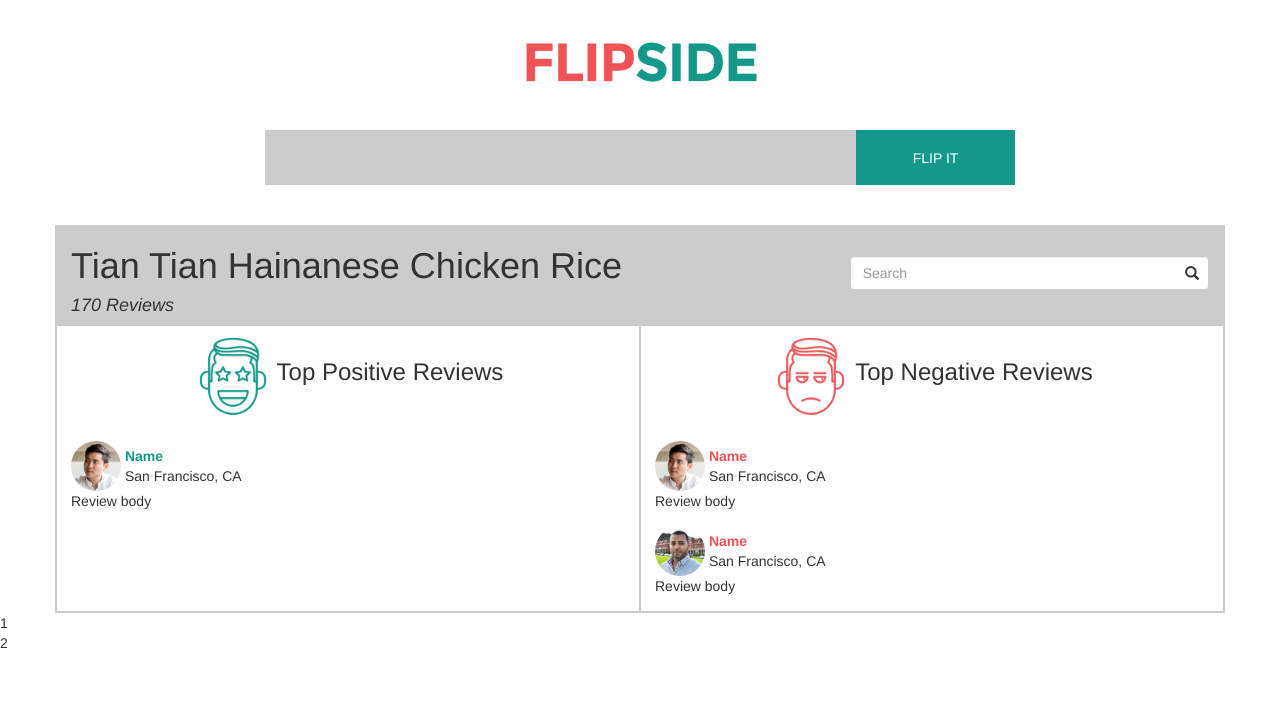
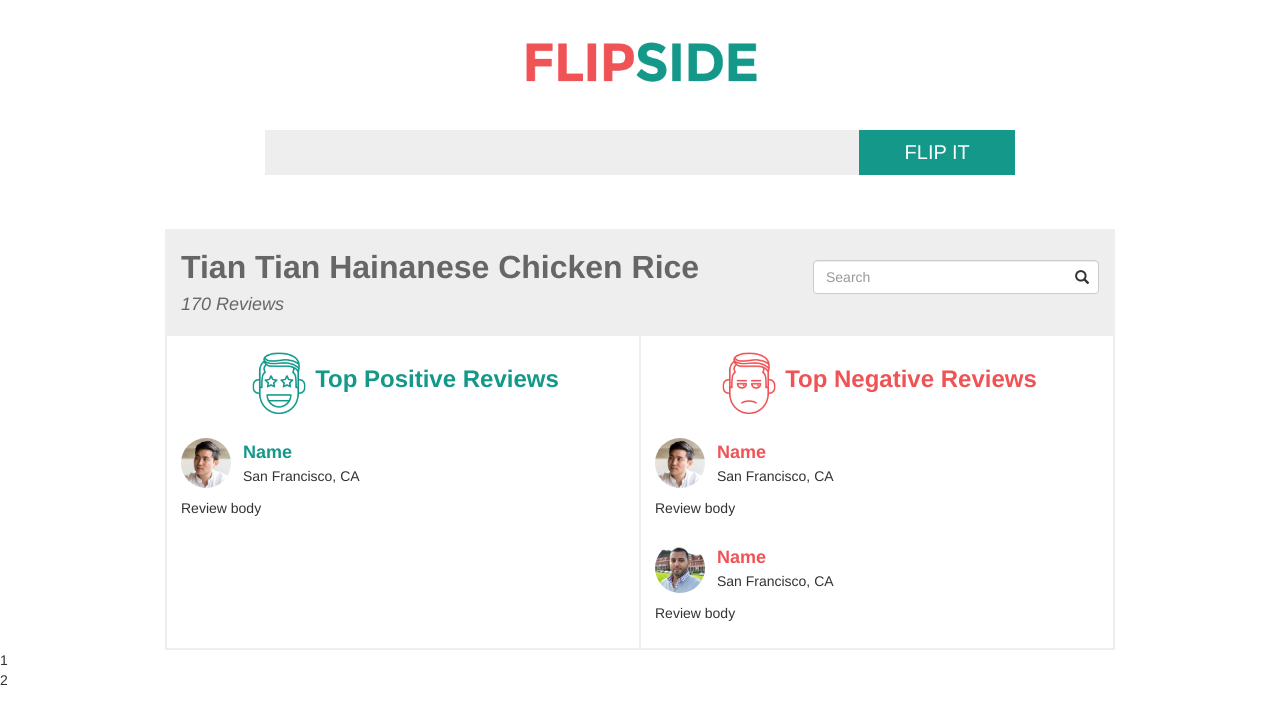
Before and after one commit to ec3scrubs/flipside, a plain HTML site: page index.html in a window 1280 px wide. Drawn offline with Linux system fonts and the light colour scheme.

Commit message:
UI tweaks

```diff
--- a/css/main.css
+++ b/css/main.css
@@ -1,6 +1,6 @@
 #main {
   margin-top: 1em;
-  border : solid 1px #CCC;
+  border : solid 1px #EEE;
 }
 
 .img-block {
@@ -30,9 +30,15 @@
 }
 
 #url-query {
-  background: #CCC;
+  background: #EEE;
   border: none;
-  text-align: center;
+  text-align: left;
+  padding: 10px;
+}
+
+.flip-it-button, #url-query {
+  height: 45px;
+  font-size: 20px;
 }
 
 #logo {
@@ -44,7 +50,17 @@
 }
 
 #title {
-  background-color: #CCC;
+  background-color: #EEE;
+  padding-bottom: 10px;
+}
+
+#title h1 {
+  font-size: 32px;
+  color: #666;
+}
+
+#title h4 {
+  color: #666;
 }
 
 #search {
@@ -54,7 +70,7 @@
 
 /* reviews */
 .reviews {
-  border: solid 1px #CCC;
+  border: solid 1px #EEE;
   padding: 0 1em;
 }
 
@@ -64,6 +80,15 @@
 
 .review-content {
   margin : 15px 0;
+}
+
+.reviewer-profile-pic {
+  margin-right: 8px;
+}
+
+.review-body {
+  margin-top: 10px;
+  margin-bottom: 25px;
 }
 
 .vcenter {
@@ -77,14 +102,20 @@
   vertical-align: middle;
 }
 
-.name {
+#positive .name, #positive h3 {
+  color: #13988A;
   font-weight : 700;
 }
 
-#positive .name {
-  color: #13988A;
+#negative .name, #negative h3 {
+  color: #F05355;
+  font-weight : 700;
 }
 
-#negative .name {
-  color: #F05355;
+.name {
+  font-size: 18px;
 }
+
+#positive h3, #negative h3 {
+    padding-top: 10px;
+}
--- a/index.html
+++ b/index.html
@@ -35,16 +35,16 @@
             <div class="col-xs-8 col-xs-offset-2">
                 <img src="assets/logo.png" class="img-block" id="logo" />
                 <div class="flex">
-                    <input type="text" id="url-query" class="flex-child" style="height: 55px; flex: 4;">
+                    <input type="text" id="url-query" class="flex-child" style="flex: 4;">
                     <button class="flex-child flip-it-button">Flip it</button>
                 </div>
             </div>
         </div>
 
-        <div id="main" class="container row">
+        <div id="main" class="container row col-xs-10 col-xs-offset-1">
             <div id="title" class="row">
                 <div id="info" class="col-xs-8">
-                    <h1>Tian Tian Hainanese Chicken Rice</h1>
+                    <h1><strong>Tian Tian Hainanese Chicken Rice</strong></h1>
                     <h4><em>170 Reviews</em></h4>
                 </div>
 
@@ -62,7 +62,7 @@
             <div id="reviews-container" class="row flex">
                 <div id="positive" class="reviews flex-child">
                     <div class="review-header text-center">
-                        <img src="assets/positive-icon.png" height="100px" />
+                        <img src="assets/positive-icon.png" height="80px" />
                         <h3>Top Positive Reviews</h3>
                     </div>
 
@@ -81,7 +81,7 @@
 
                 <div id="negative" class="reviews flex-child">
                     <div class="review-header text-center">
-                        <img src="assets/negative-icon.png" height="100px" />
+                        <img src="assets/negative-icon.png" height="80px" />
                         <h3>Top Negative Reviews</h3>
                     </div>
 
```
